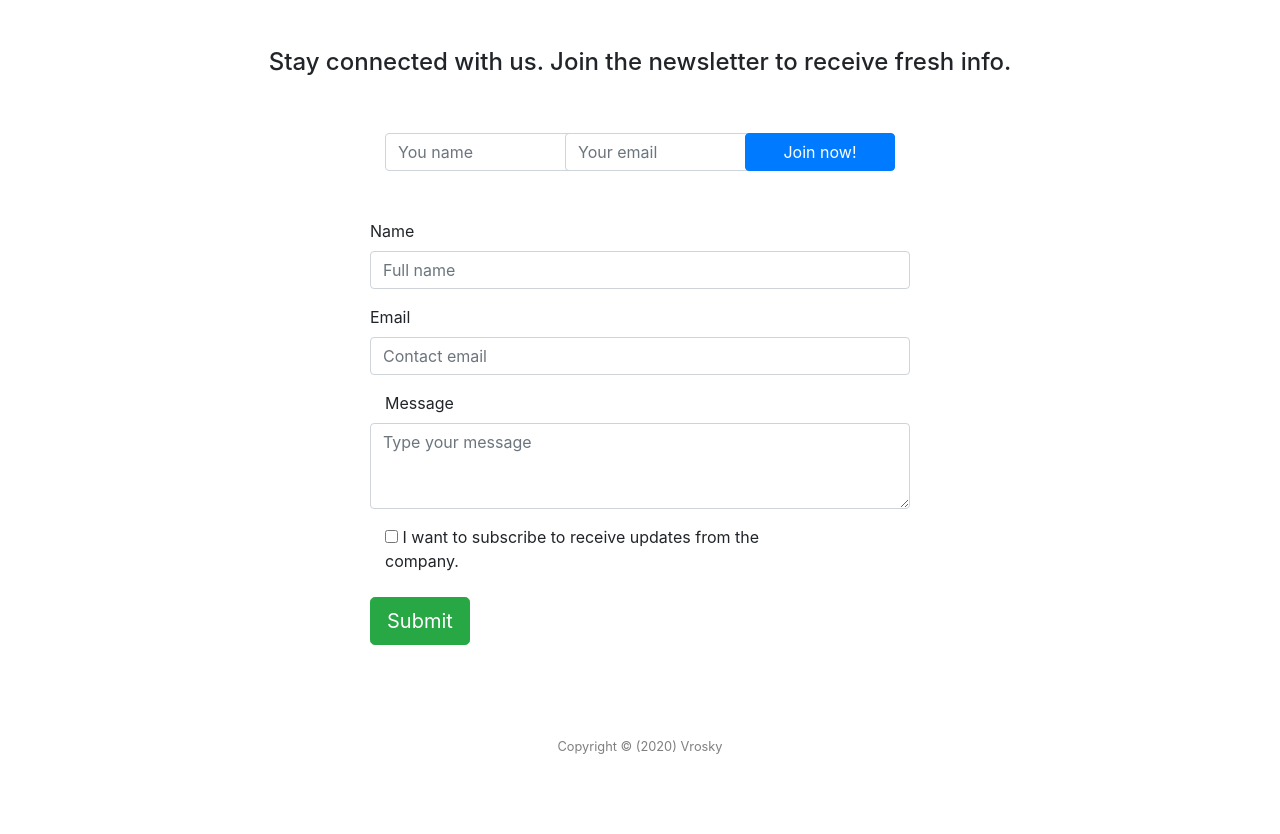
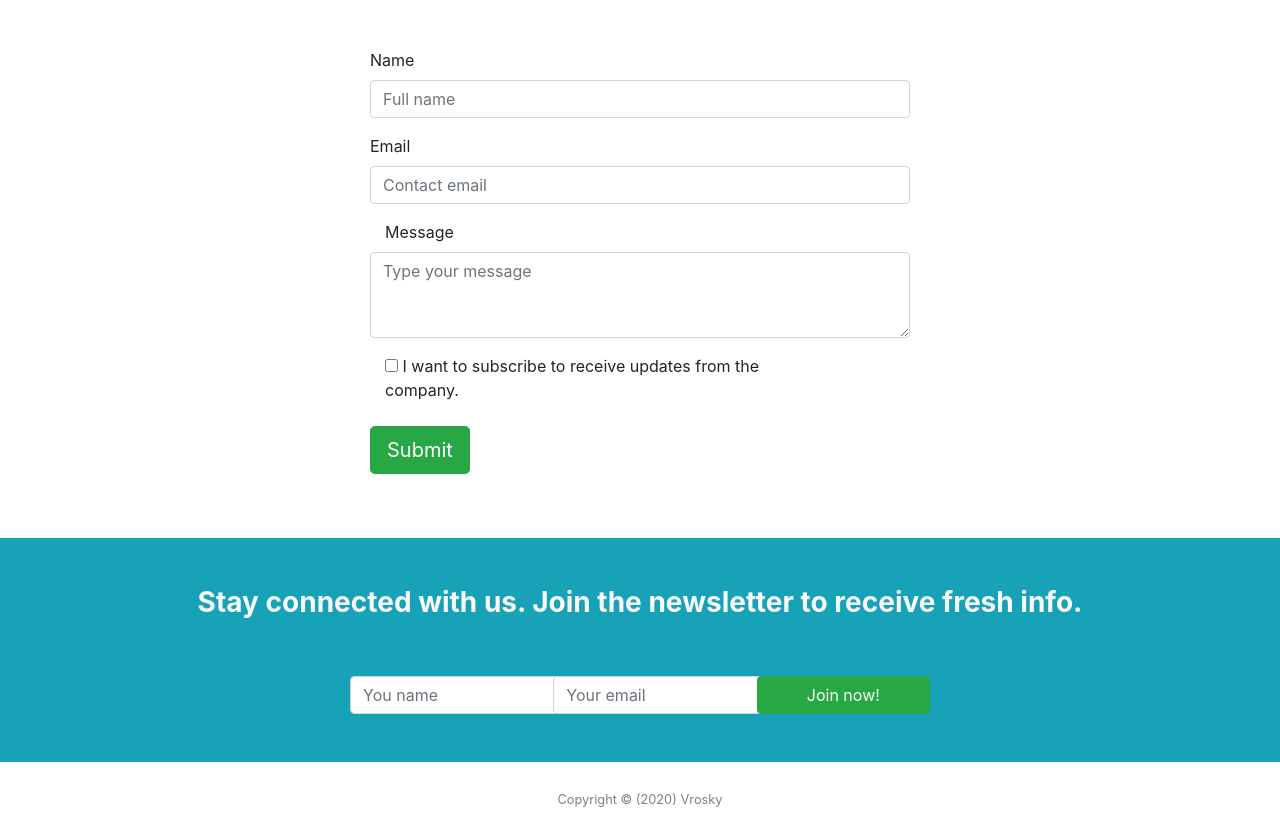
Before and after one commit to Andres6936/Vrosky, a PHP site: page /html/Contact.php in a window 1280 px wide. Shown: the part 56-890 px from the top of the page. Before the commit the page ends 810 px from the top, so only its background shows below. Run offline with PHP 8.4, Linux system fonts and the light colour scheme.

Commit message:
Change the background and position of newsletter

```diff
--- a/html/Contact.php
+++ b/html/Contact.php
@@ -32,22 +32,6 @@ $var->showNavigation($links);
 ?>
 
 <div class="container">
-    <section id="newsletter" class="row">
-        <h4 class="col-sm-12 py-5 text-center">Stay connected with us. Join the newsletter to receive fresh info.</h4>
-        <form class="form-inline offset-sm-3 col-sm-6" method="POST">
-            <div class="form-group col-sm-4 col-xs-12">
-                <label for="newsletter-name"></label>
-                <input id="newsletter-name" class="form-control" placeholder="You name">
-            </div>
-            <div class="form-group col-sm-4 col-xs-12">
-                <label for="newsletter-email"></label>
-                <input id="newsletter-email" class="form-control" placeholder="Your email">
-            </div>
-            <div class="col-sm-4 col-xs-12">
-                <button type="submit" class="btn btn-primary btn-block">Join now!</button>
-            </div>
-        </form>
-    </section>
 
     <section class="row">
         <form class="form-horizontal col-sm-6 offset-sm-3 py-5">
@@ -79,6 +63,28 @@ $var->showNavigation($links);
     </section>
 </div>
 
+<div class="container-fluid">
+
+    <section id="newsletter" class="row bg-info">
+        <h3 class="col-sm-12 py-5 text-center text-light font-weight-bold">
+            Stay connected with us. Join the newsletter to receive fresh info.</h3>
+        <form class="form-inline offset-sm-3 col-sm-6 pb-5" method="POST">
+            <div class="form-group col-sm-4 col-xs-12">
+                <label for="newsletter-name"></label>
+                <input id="newsletter-name" class="form-control" placeholder="You name">
+            </div>
+            <div class="form-group col-sm-4 col-xs-12">
+                <label for="newsletter-email"></label>
+                <input id="newsletter-email" class="form-control" placeholder="Your email">
+            </div>
+            <div class="col-sm-4 col-xs-12">
+                <button type="submit" class="btn btn-success btn-block">Join now!</button>
+            </div>
+        </form>
+    </section>
+
+</div>
+
 <?php
 $var = new Template();
 $var->showFooter();
```
